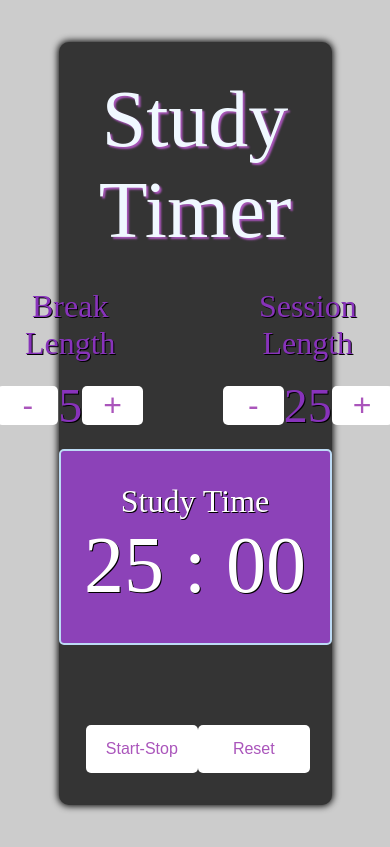
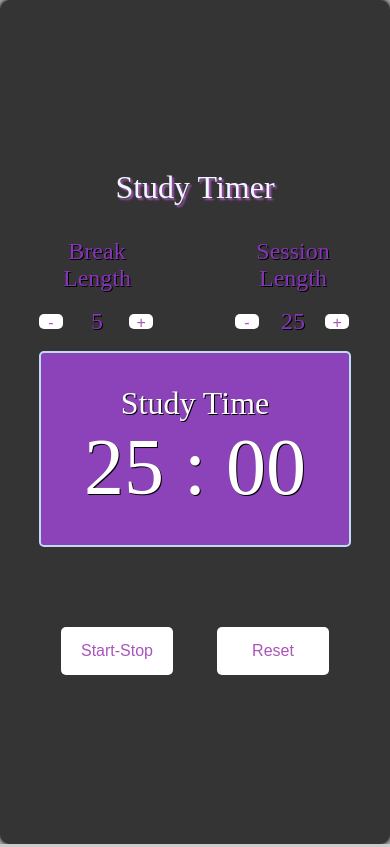
Before and after one commit to turkaytunc/study-timer, a React (Create React App) app: page / in a window 390 px wide. Built offline with nearby package versions, Linux system fonts and the light colour scheme.

Commit message:
add mobile layout

```diff
--- a/src/App.scss
+++ b/src/App.scss
@@ -40,3 +40,26 @@ button {
   grid-gap: 5em;
   padding-top: 2em;
 }
+
+@media screen and (max-width: 520px) {
+  .app {
+    width: 100%;
+    margin: 0 auto;
+    height: 100vh;
+  }
+
+  .prog-title {
+    font-size: 2em;
+  }
+
+  button {
+    height: 0.9em;
+    width: 1.5em;
+    font-size: 1em;
+  }
+
+  .section-container {
+    width: 80%;
+    padding-top: 2em;
+  }
+}
--- a/src/components/BreakSection/break-section.scss
+++ b/src/components/BreakSection/break-section.scss
@@ -18,3 +18,13 @@
 #break-length {
   font-size: 3em;
 }
+
+@media screen and (max-width: 520px) {
+  #break-label {
+    font-size: 1.5em;
+  }
+
+  #break-length {
+    font-size: 1.5em;
+  }
+}
--- a/src/components/DisplaySection/display-section.scss
+++ b/src/components/DisplaySection/display-section.scss
@@ -41,7 +41,7 @@
 
 @media screen and (max-width: 520px) {
   .display-timer-container {
-    width: 100%;
+    width: 80%;
     margin-bottom: 5em;
   }
 
--- a/src/components/SessionSection/session-section.scss
+++ b/src/components/SessionSection/session-section.scss
@@ -18,3 +18,13 @@
 #session-length {
   font-size: 3em;
 }
+
+@media screen and (max-width: 520px) {
+  #session-label {
+    font-size: 1.5em;
+  }
+
+  #session-length {
+    font-size: 1.5em;
+  }
+}
--- a/src/index.scss
+++ b/src/index.scss
@@ -1,9 +1,3 @@
-* {
-  margin: 0;
-  padding: 0;
-  box-sizing: border-box;
-}
-
 * {
   margin: 0;
   padding: 0;
@@ -12,4 +6,5 @@
 
 body {
   background: #ccc;
+  width: 100%;
 }
```
